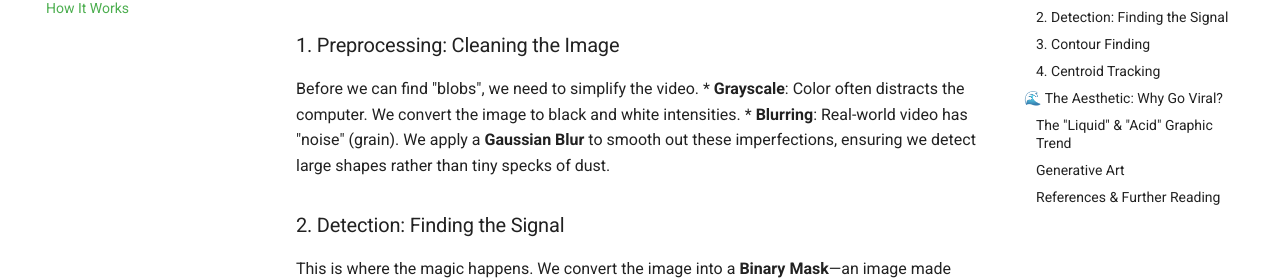
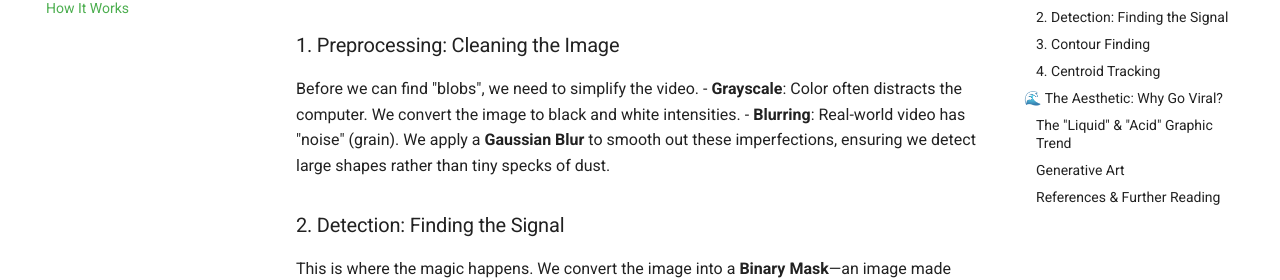
Before and after one commit to ExtraBinoss/BlobTracking-OpenCV, an MkDocs documentation site: the page built from docs/how-it-works.md, in a window 1280 px wide and 1400 px high, scrolled down 194 px. Shown: the part 181-461 px from the top of the window. Built offline with MkDocs 1.6.1 and Material for MkDocs 9.7.7, drawn with Linux system fonts in a browser that asks for light colours; some of the changed text lies outside the part shown.

Commit message:
[DOC] better docs

```diff
--- a/docs/how-it-works.md
+++ b/docs/how-it-works.md
@@ -8,8 +8,8 @@
 
 ### 1. Preprocessing: Cleaning the Image
 Before we can find "blobs", we need to simplify the video.
-*   **Grayscale**: Color often distracts the computer. We convert the image to black and white intensities.
-*   **Blurring**: Real-world video has "noise" (grain). We apply a **Gaussian Blur** to smooth out these imperfections, ensuring we detect large shapes rather than tiny specks of dust.
+- **Grayscale**: Color often distracts the computer. We convert the image to black and white intensities.
+- **Blurring**: Real-world video has "noise" (grain). We apply a **Gaussian Blur** to smooth out these imperfections, ensuring we detect large shapes rather than tiny specks of dust.
 
 ### 2. Detection: Finding the Signal
 This is where the magic happens. We convert the image into a **Binary Mask**—an image made purely of black (background) and white (foreground) pixels.
@@ -33,8 +33,8 @@
 
 ### The "Liquid" & "Acid" Graphic Trend
 In recent years, design has moved away from the rigid, flat "Corporate Memphis" style towards something messier, organic, and chaotic. This is often called **Acid Graphics** or **Y2K Futurism**.
-*   **Fluidity**: Blobs behave like liquid (mercury, water, lava). Humans are naturally attracted to fluid motion—it feels biological and alive.
-*   **Nostalgia**: Reminiscent of early 2000s visuals (Winamp visualizers, iTunes visuals, Windows Media Player) but rendered with modern high-definition crispness.
+- **Fluidity**: Blobs behave like liquid (mercury, water, lava). Humans are naturally attracted to fluid motion—it feels biological and alive.
+- **Nostalgia**: Reminiscent of early 2000s visuals (Winamp visualizers, iTunes visuals, Windows Media Player) but rendered with modern high-definition crispness.
 
 ### Generative Art
 Unlike a pre-animated video, generative art is unpredictable. It reacts to the input. This "controlled chaos" is fascinating to watch because it bridges the gap between the real world (the source video) and the digital world (the output code).
```
